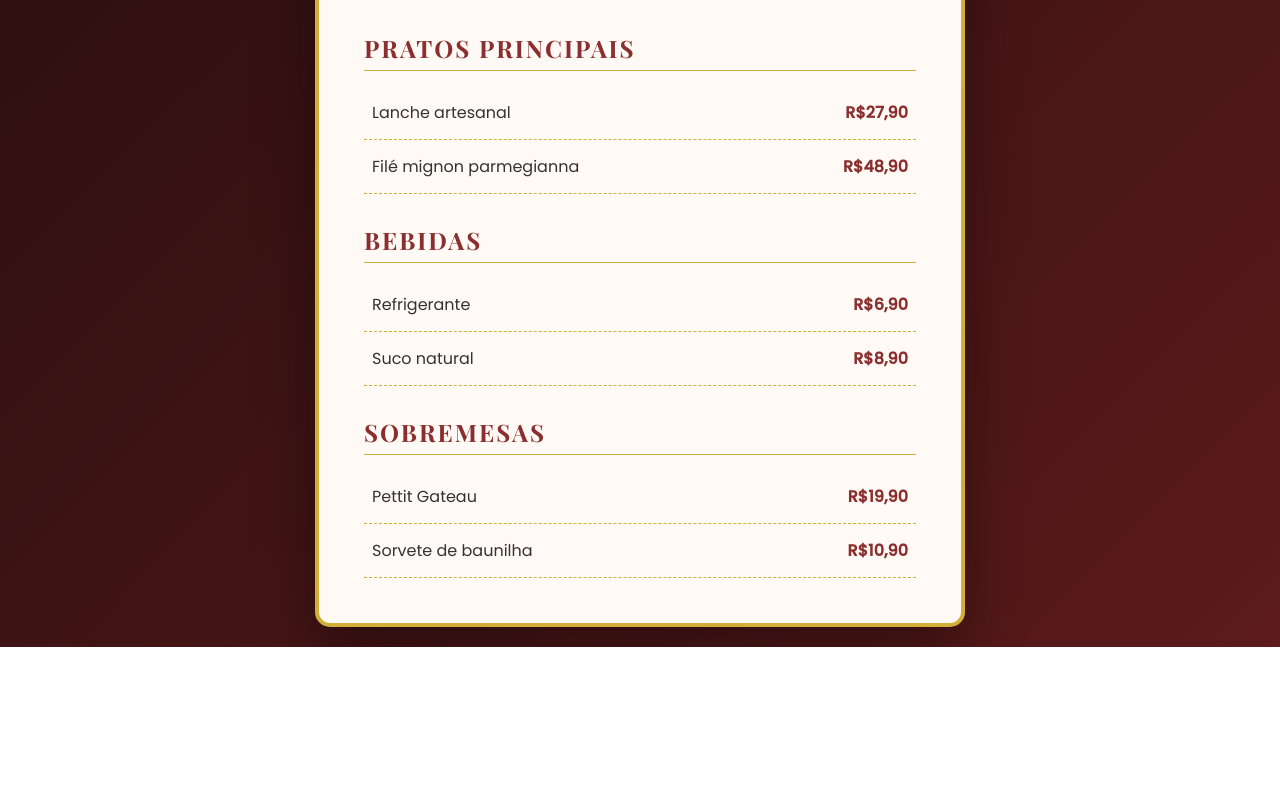
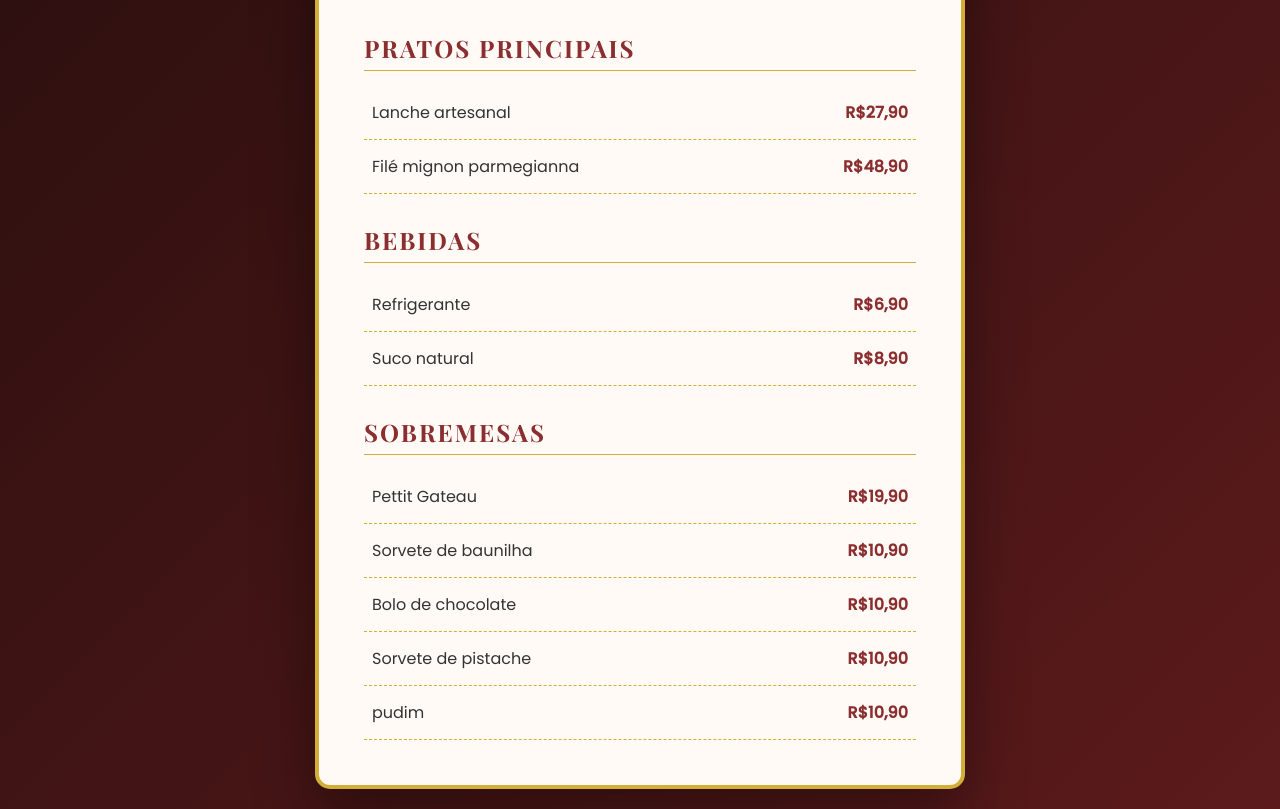
Before and after one commit to Danilo-Salgado27/Cardapio-de-restaurante, a plain HTML site: page index.html in a window 1280 px wide. Shown: the part 161-970 px from the top of the page. Before the commit the page ends 808 px from the top, so only its background shows below. Drawn offline with nearby package versions, Linux system fonts and the light colour scheme.

Commit message:
Adiçao de produtos

```diff
--- a/index.html
+++ b/index.html
@@ -46,6 +46,21 @@
         <span> R$10,90</span>
     </div>
 
+    <div class="item">
+        <span> Bolo de chocolate </span>
+        <span> R$10,90</span>
+    </div>
+
+    <div class="item">
+        <span> Sorvete de pistache </span>
+        <span> R$10,90</span>
+    </div>
+
+    <div class="item">
+        <span> pudim </span>
+        <span> R$10,90</span>
+    </div>
+
 
 </div>
 
```
